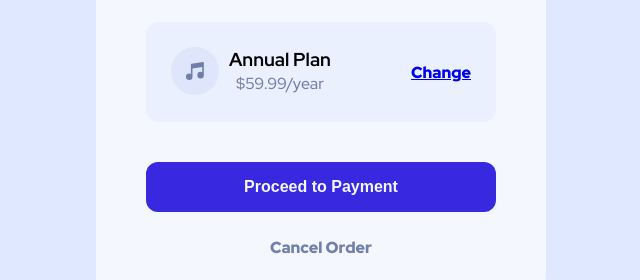
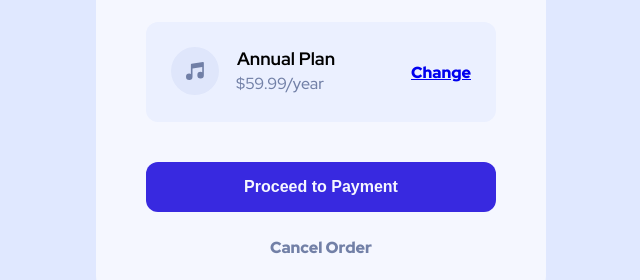
Before and after one commit to coc0dev/order-summary-component, a plain HTML site: page index.html in a window 1280 px wide. Shown: the part 499-779 px from the top of the page, 319-959 px from the left. Drawn offline with Linux system fonts and the light colour scheme.

Commit message:
fixed heading value and changed margin.

```diff
--- a/css/styles.css
+++ b/css/styles.css
@@ -24,8 +24,9 @@ h1 {
   margin: 40px 0 25px 0;
 }
 
-h3 {
-  font-weight: 700
+h2 {
+  font-weight: 700;
+  font-size: 18px;
 }
 
 p {
@@ -59,7 +60,7 @@ p {
 .plan {
   position: relative;
   float: left;
-  margin: 25px 0 10px 10px;
+  margin: 25px 0 10px 18px;
 }
 
 .price {
--- a/index.html
+++ b/index.html
@@ -31,7 +31,7 @@
       <div class='payment-box'>
         <img src="images/icon-music.svg" alt="">
         <div>
-          <h3 class="plan">Annual Plan</h3>
+          <h2 class="plan">Annual Plan</h2>
           <p class="price">$59.99/year</p>
         </div>
         <a class="change-plan" href="#">Change</a>
```
Also changed, not shown: 1 other file.
